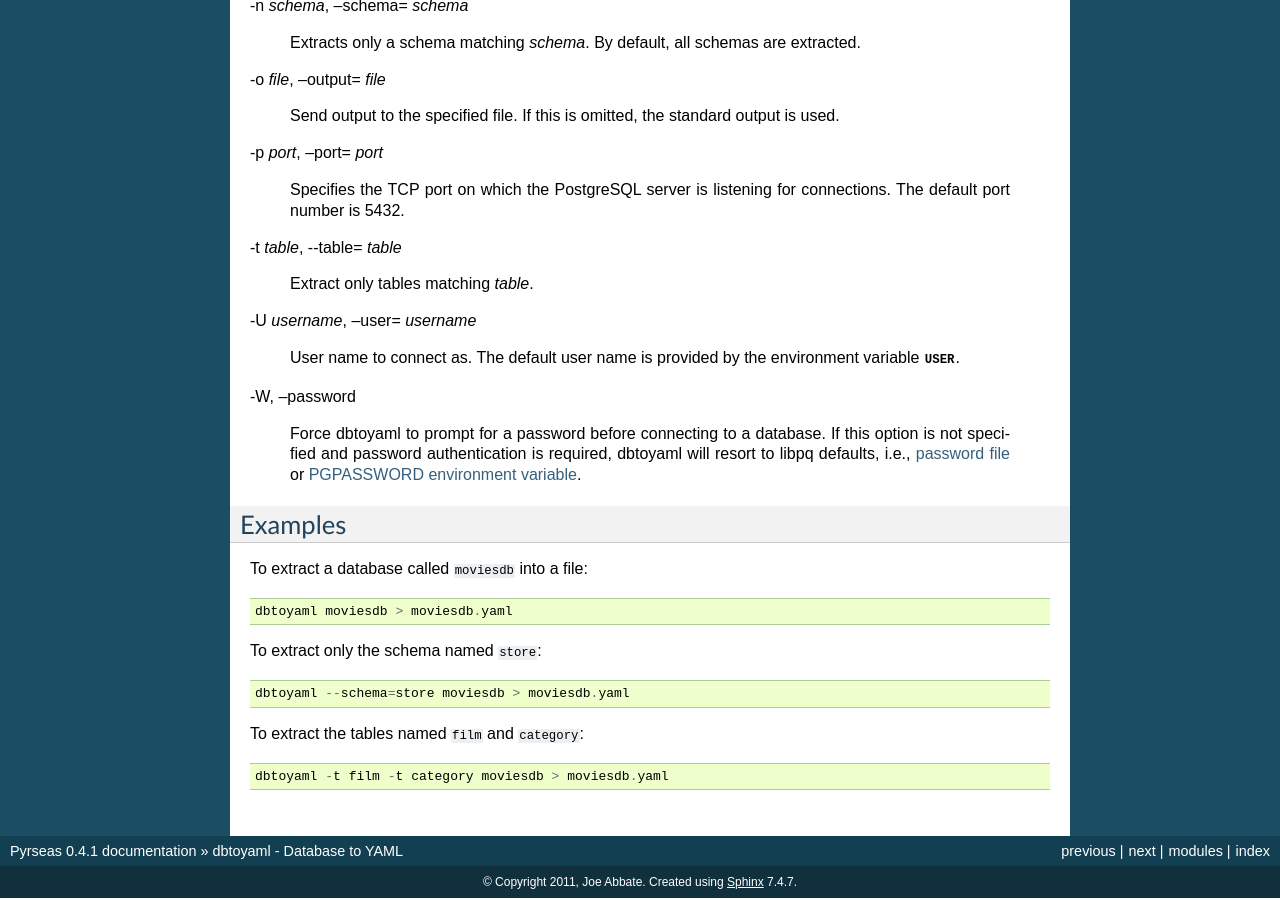
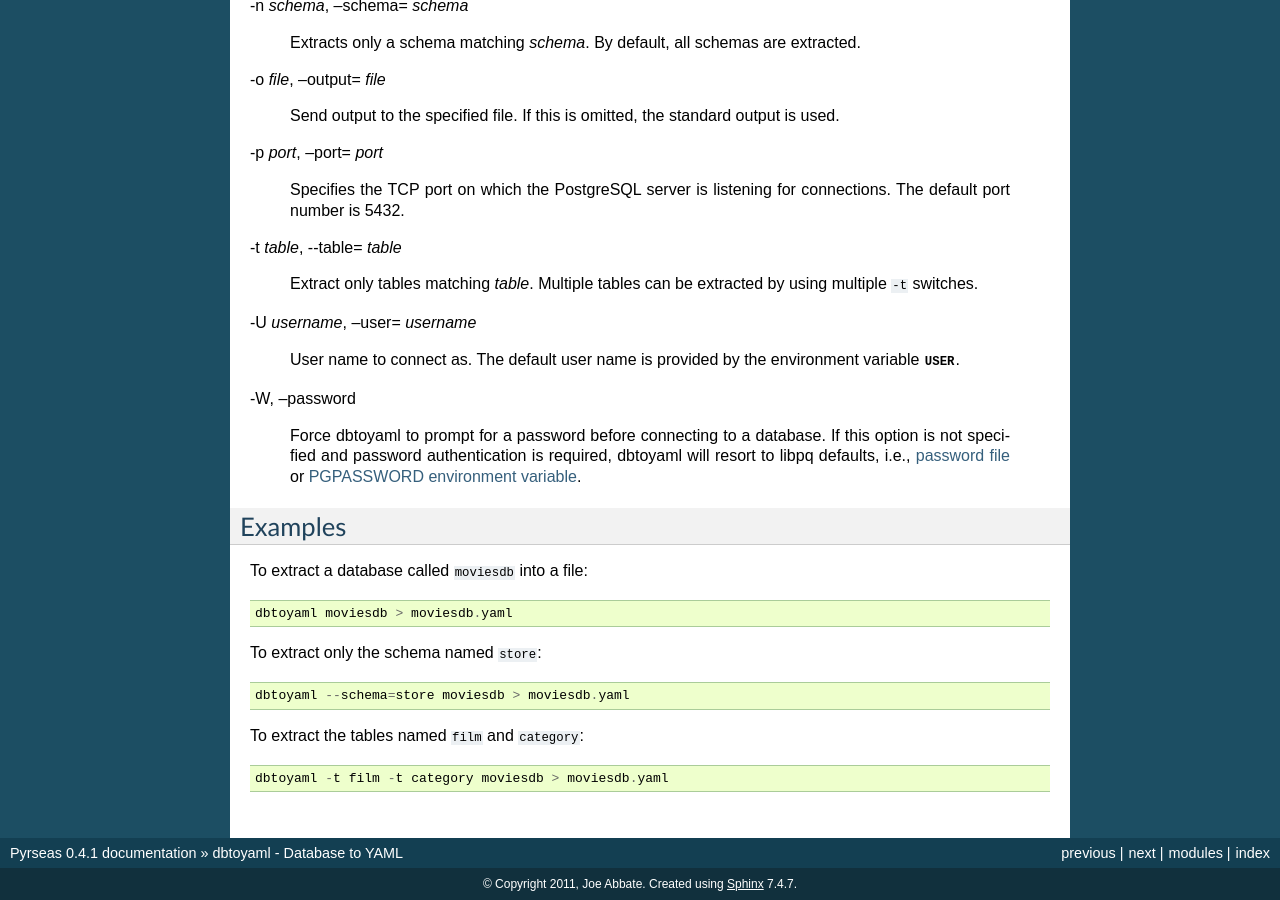
Before and after one commit to perseas/Pyrseas, a Sphinx documentation site: the page built from docs/dbtoyaml.rst, in a window 1280 px wide and 900 px high, scrolled down 1624 px. Built offline with Sphinx 7.4.7, drawn with Linux system fonts in a browser that asks for light colours.

Commit message:
Clarify how to affect multiple tables/schemas in dbtoyaml/yamltodb.

```diff
--- a/docs/dbtoyaml.rst
+++ b/docs/dbtoyaml.rst
@@ -114,7 +114,8 @@ dbname
 
 -t `table`, \--table= `table`
 
-    Extract only tables matching `table`.
+    Extract only tables matching `table`.  Multiple tables can be
+    extracted by using multiple ``-t`` switches.
 
 -U `username`, --user= `username`
 
--- a/docs/yamltodb.rst
+++ b/docs/yamltodb.rst
@@ -68,8 +68,9 @@ yamlspec
 
 -n `schema`, --schema= `schema`
 
-    Compare only schema(s) matching `schema`. By default, all schemas
-    are compared.
+    Compare only a schema matching `schema`.  By default, all schemas
+    are compared.  Multiple schemas can be compared by using multiple
+    ``-t` switches.
 
 -U `username`, --user= `username`
 
```
